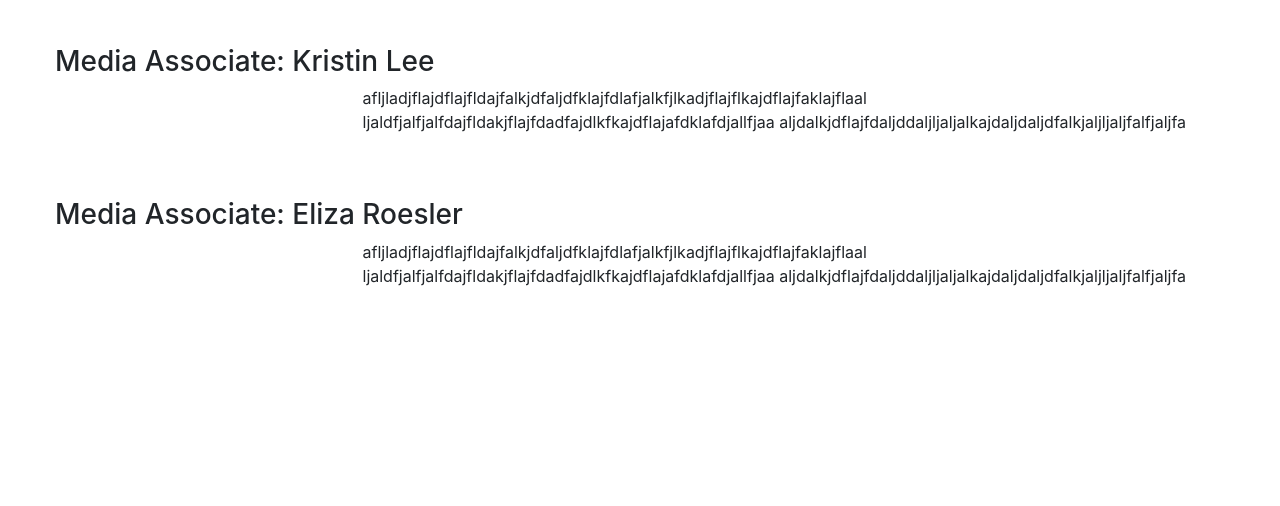
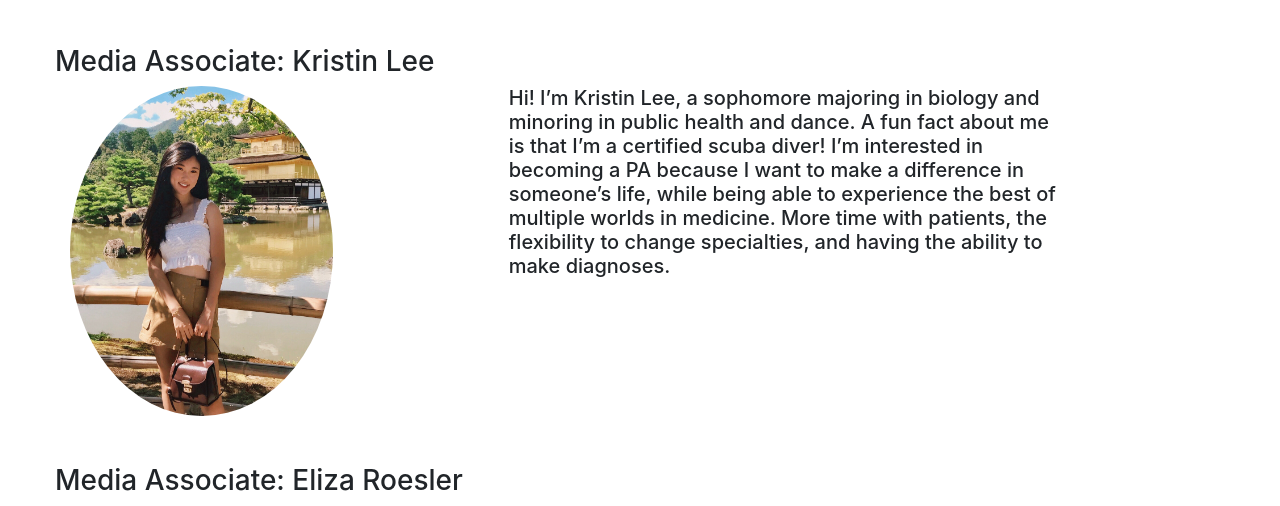
Before and after one commit to martian0718/SCU-PrePA-Club, a plain HTML site: page subpages/leadership.html in a window 1280 px wide. Shown: the part 2198-2704 px from the top of the page. Before the commit the page ends 2502 px from the top, so only its background shows below. Drawn offline with nearby package versions, Linux system fonts and the light colour scheme.

Commit message:
Added media associate bio to leadership.html

```diff
--- a/subpages/leadership.html
+++ b/subpages/leadership.html
@@ -187,13 +187,15 @@
 
         <div class = "row">
           <!--////////For the Picture////////-->
-          <div class = "col-lg-3">
-
+          <div class = "col-lg-3 d-flex">
+              <img src="../images/kristinLee.jpeg" class="mx-auto img-fluid rounded-circle d-flex align-self-center">
           </div>
-          <div class = "col-lg-9">
-            <p>afljladjflajdflajfldajfalkjdfaljdfklajfdlafjalkfjlkadjflajflkajdflajfaklajflaal
-            ljaldfjalfjalfdajfldakjflajfdadfajdlkfkajdflajafdklafdjallfjaa
-            aljdalkjdflajfdaljddaljljaljalkajdaljdaljdfalkjaljljaljfalfjaljfa</p>
+          <div class = "col-lg-6 mx-auto">
+            <h5>Hi! I’m Kristin Lee, a sophomore majoring in biology and minoring in public health
+              and dance. A fun fact about me is that I’m a certified scuba diver! I’m interested
+              in becoming a PA because I want to make a difference in someone’s life, while being
+              able to experience the best of multiple worlds in medicine. More time with patients,
+              the flexibility to change specialties, and having the ability to make diagnoses.</h5>
           </div>
 
         </div>
@@ -211,9 +213,7 @@
 
           </div>
           <div class = "col-lg-9">
-            <p>afljladjflajdflajfldajfalkjdfaljdfklajfdlafjalkfjlkadjflajflkajdflajfaklajflaal
-            ljaldfjalfjalfdajfldakjflajfdadfajdlkfkajdflajafdklafdjallfjaa
-            aljdalkjdflajfdaljddaljljaljalkajdaljdaljdfalkjaljljaljfalfjaljfa</p>
+            <p></p>
           </div>
 
         </div>
```
